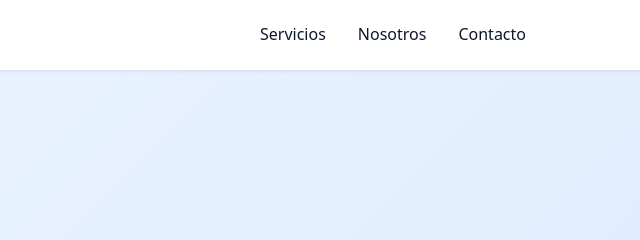
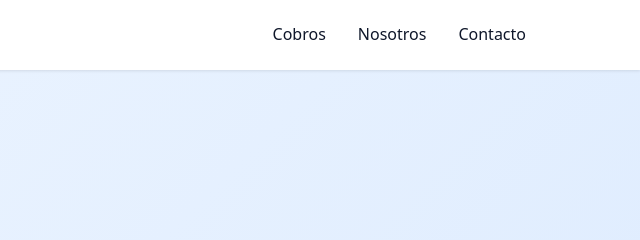
Before and after one commit to sylvanasw21-svg/gitTutorial26, a plain HTML site: page index.html in a window 1280 px wide. Shown: the top 240 px of the page, 640-1280 px from the left. Drawn offline with Linux system fonts and the light colour scheme.

Commit message:
version 5

```diff
--- a/index.html
+++ b/index.html
@@ -12,7 +12,7 @@
     <nav class="nav">
       <a href="#" class="logo">TechFlow</a>
       <ul class="nav-links">
-        <li><a href="#servicios">Servicios</a></li>
+        <li><a href="#servicios">Cobros</a></li>
         <li><a href="#nosotros">Nosotros</a></li>
         <li><a href="#contacto">Contacto</a></li>
       </ul>
```
Also changed, not shown: texttt.txt.
